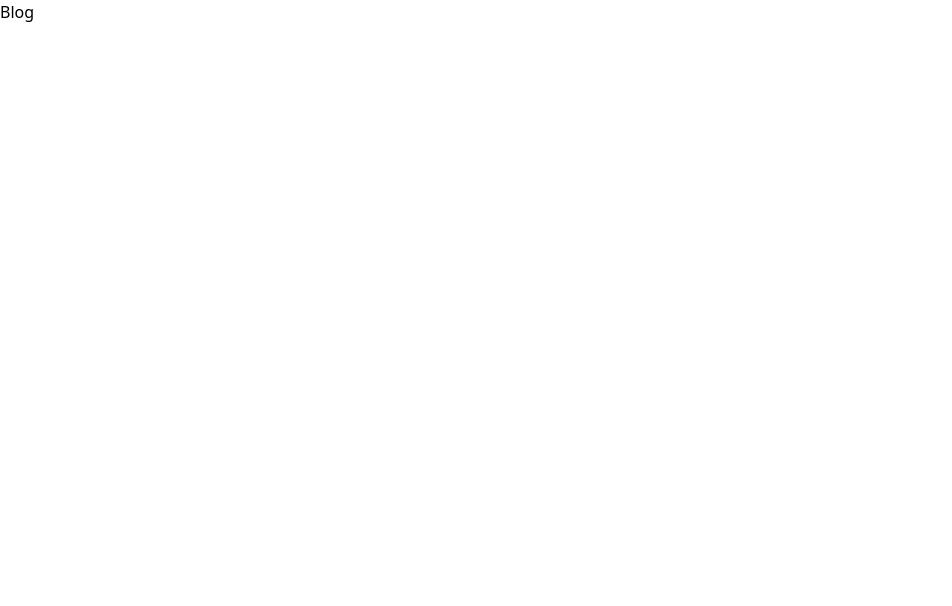
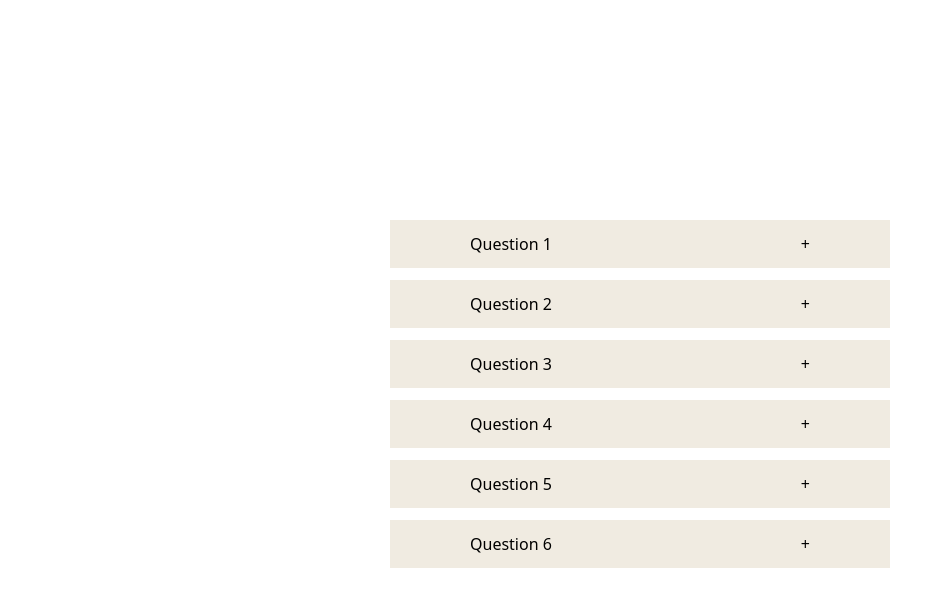
Before and after one commit to MDaud32/metrika-template, a Next.js app: page /knowledgeCenter in a window 1280 px wide. Shown: the top 606 px of the page, without its empty margins (0-952 px from the left). Built offline with nearby package versions, Linux system fonts and the light colour scheme.

Commit message:
adding knowledge center page content

```diff
--- a/pages/collaboration.js
+++ b/pages/collaboration.js
@@ -5,9 +5,9 @@ import Link from 'next/link';
 
 const Collaborate = () => {
   return (
-    <div className="w-screen lg:h-screen  bg-[#d9912a]">
+    <div className="w-screen h-screen  bg-[#d9912a]">
       {/* logo arrowicon social media icon */}
-      <div className="flex lg:w-[80%] w-full p-6 mx-auto flex-row justify-between items-center text-center py-12">
+      <div className="flex lg:w-[80%] w-full p-6 mx-auto flex-row justify-between items-center text-center pt-12">
         <div className=" flex lg:flex-row flex-col gap-4 items-center">
           <div className="lg:text-4xl text-5xl text-white mt-2 self-start">
             <Link href="/">
@@ -16,8 +16,8 @@ const Collaborate = () => {
               </a>
             </Link>
           </div>
-          <h1 className="lg:text-6xl lg:w-[20rem] w-[10rem] text-left md:text-6xl text-4xl text-white">
-            Collaboration With Me
+          <h1 className="lg:text-6xl text-left md:text-6xl text-4xl text-white">
+            SANDIIP PORWAL
           </h1>
         </div>
         <div className="self-start lg:ml-[-2rem] ml-[-12rem]">
@@ -26,49 +26,13 @@ const Collaborate = () => {
       </div>
 
       {/* content */}
-      <div className="w-full mx-auto my-auto flex flex-col justify-center items-center text-left mt-[6rem]">
-        {/* form */}
-
-        <div className="flex lg:flex-row md:flex-col flex-col gap-12">
-          <div className=" flex lg:w-1/3 w-full flex-col mx-auto px-8 sm:space-x-4 sm:space-y-0 space-y-4 sm:px-0 items-end gap-8">
-            <div className="w-full">
-              <input
-                type="text"
-                id="full-name"
-                name="full-name"
-                placeholder="Your Name*"
-                className="lg:w-[25rem] md:w-[25rem] w-[18rem] placeholder-[#d9912a] h-[4rem] bg-gray-100 bg-opacity-50 border border-gray-300 focus:border-indigo-500 focus:bg-transparent focus:ring-2 focus:ring-indigo-200 text-base outline-none text-[#e21b1b] py-1 px-3 leading-8 transition-colors duration-200 ease-in-out"
-              />
-            </div>
-
-            <div className=" w-full">
-              <input
-                type="email"
-                id="email"
-                name="email"
-                placeholder="Your Email*"
-                className="lg:w-[25rem] md:w-[25rem] w-[18rem] placeholder-[#d9912a] h-[4rem] bg-gray-100 bg-opacity-50 border border-gray-300 focus:border-indigo-500 focus:bg-transparent focus:ring-2 focus:ring-indigo-200 text-base outline-none text-gray-700 py-1 px-3 leading-8 transition-colors duration-200 ease-in-out"
-              />
-            </div>
-          </div>
-
-          <div>
-            <div className="w-full flex lg:flex-col md:flex-row flex-row ">
-              <textarea
-                type="text"
-                id="full-name"
-                name="full-name"
-                placeholder="Any Comment*"
-                className="lg:w-[25rem] md:w-[25rem] w-[18rem] lg:ml-8 justify-center mx-auto placeholder-[#d9912a] h-[10rem] bg-gray-100 bg-opacity-50 border border-gray-300 focus:border-indigo-500 focus:bg-transparent focus:ring-2 focus:ring-indigo-200 text-base outline-none text-gray-700 py-1 px-3 leading-8 transition-colors duration-200 ease-in-out"
-              />
-            </div>
-            <div className="flex justify-end items-end mt-8">
-              <button className="text-white justify-end items-end self-end flex  bg-indigo-500 mr-[2rem] border-0 py-2 px-8 focus:outline-none hover:bg-indigo-600 rounded text-lg">
-                Submit
-              </button>
-            </div>
-          </div>
-        </div>
+      <div className="mx-auto my-auto flex flex-col justify-center items-center text-left mt-20 lg:mt-40 gap-10">
+        <h1 className="text-3xl lg:text-6xl text-white font-semibold underline">
+          Collaborate With Me
+        </h1>
+        <button className="px-6 py-4 bg-violet-800 text-white my-8 rounded-md text-xl font-semibold cursor-pointer ">
+          We Will Help Your Get There.
+        </button>{' '}
       </div>
     </div>
   );
--- a/pages/contact.js
+++ b/pages/contact.js
@@ -20,7 +20,7 @@ const Contact = () => {
             SANDIIP PORWAL
           </h1>
         </div>
-        <div className="self-start ml-[-10rem]">
+        <div className="self-start ml-[-10.6rem]">
           <SocialMediaIcons />
         </div>
       </div>
--- a/pages/knowledgeCenter.js
+++ b/pages/knowledgeCenter.js
@@ -1,7 +1,64 @@
-import React from 'react';
+import React, { useRef, useState } from 'react';
+import { AiOutlineArrowUp } from 'react-icons/ai';
 
-const Blog = () => {
-  return <div>Blog</div>;
+const KnowledgeCenter = () => {
+  const [selected, setSelected] = useState(null);
+  const toggle = (i) => {
+    if (selected === i) {
+      return setSelected(null);
+    }
+    setSelected(i);
+  };
+  return (
+    <div className="flex h-screen w-screen justify-center items-center">
+      <div className="w-[500px]">
+        {data.map((item, i) => (
+          <div key={i} className="bg-[#f0ebe1] mb-3 py-3 px-20">
+            <div
+              className="text-black flex justify-between items-center"
+              onClick={() => toggle(i)}>
+              <h1>{item.question}</h1>
+              <span>{selected === i ? '-' : '+'}</span>
+            </div>
+            <div className="max-h-0 overflow-hidden">{item.answer}</div>
+          </div>
+        ))}
+      </div>
+    </div>
+  );
 };
 
-export default Blog;
+const data = [
+  {
+    question: 'Question 1',
+    answer:
+      'loreml   flsfdkjsalkjfdsdf salsf slajfdlsjdfljsadlkfjsldfj lskdjf l kls jdfjsljfls',
+  },
+  {
+    question: 'Question 2',
+    answer:
+      'loreml   flsfdkjsalkjfdsdf salsf slajfdlsjdfljsadlkfjsldfj lskdjf l kls jdfjsljfls',
+  },
+  {
+    question: 'Question 3',
+    answer:
+      'loreml   flsfdkjsalkjfdsdf salsf slajfdlsjdfljsadlkfjsldfj lskdjf l kls jdfjsljfls',
+  },
+  {
+    question: 'Question 4',
+    answer:
+      'loreml   flsfdkjsalkjfdsdf salsf slajfdlsjdfljsadlkfjsldfj lskdjf l kls jdfjsljfls',
+  },
+  {
+    question: 'Question 5',
+    answer:
+      'loreml   flsfdkjsalkjfdsdf salsf slajfdlsjdfljsadlkfjsldfj lskdjf l kls jdfjsljfls',
+  },
+  {
+    question: 'Question 6',
+    answer:
+      'loreml   flsfdkjsalkjfdsdf salsf slajfdlsjdfljsadlkfjsldfj lskdjf l kls jdfjsljfls',
+  },
+];
+
+export default KnowledgeCenter;
```
